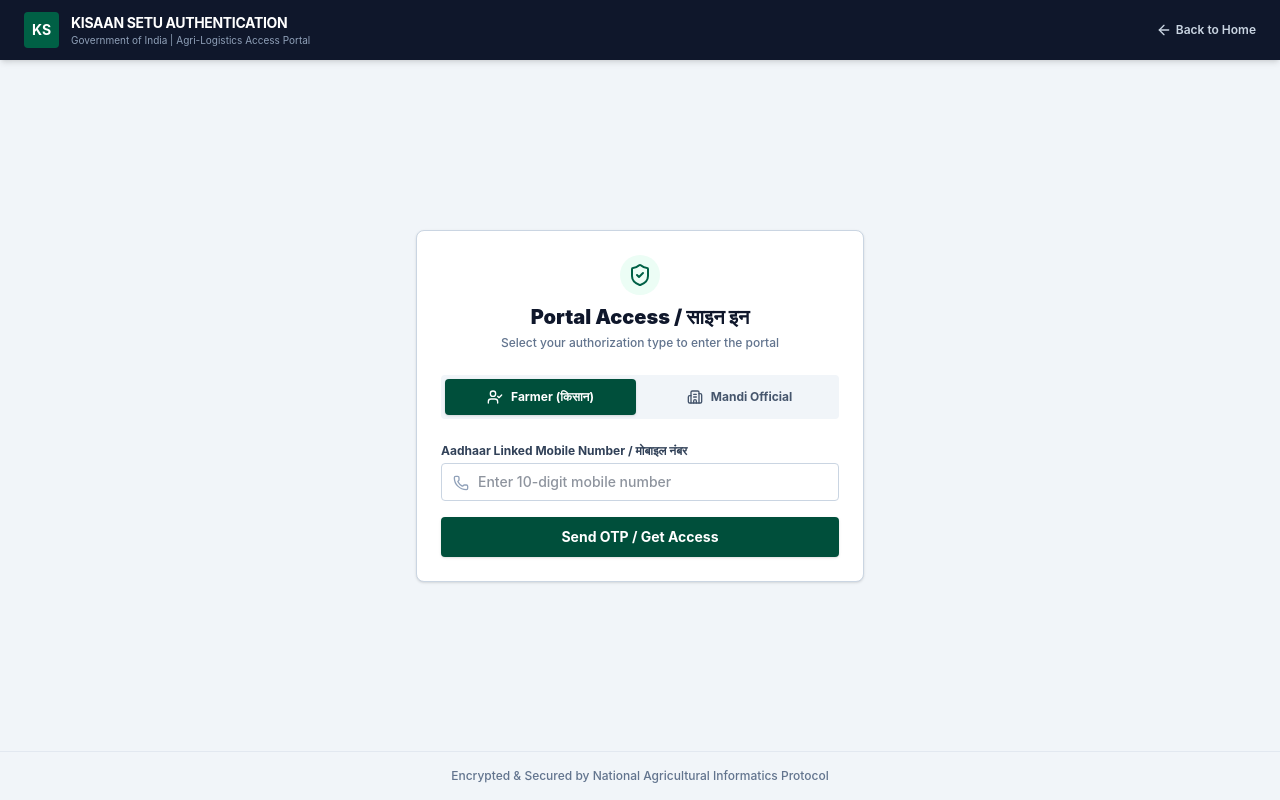
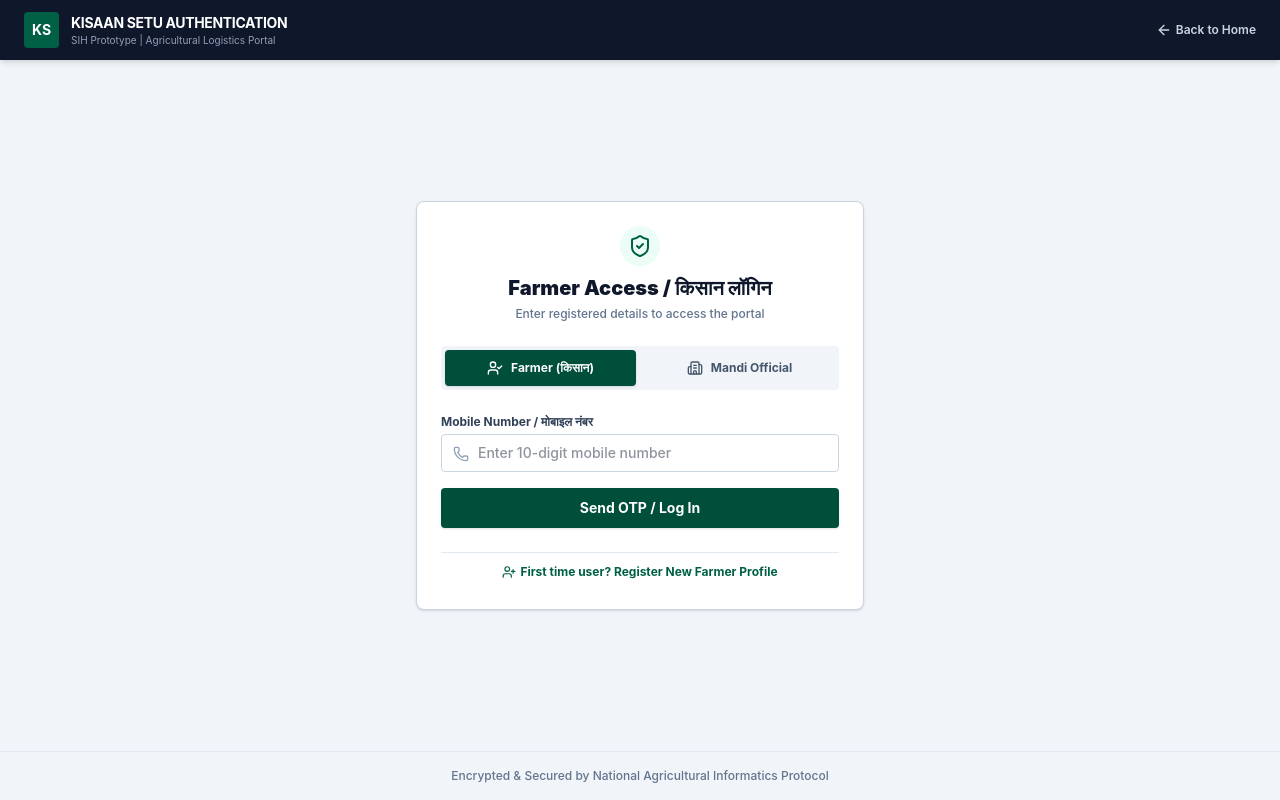
Before and after one commit to ARMKnight28/Kisaan-Setu, a React app in the folder frontend/: page /login in a window 1280 px wide. Built offline with nearby package versions, Linux system fonts and the light colour scheme; the HTML template or start-up script is replaced by a standard one.

Commit message:
Add manual farmer registration toggle to Login page

```diff
--- a/frontend/src/pages/Login.jsx
+++ b/frontend/src/pages/Login.jsx
@@ -1,6 +1,6 @@
 import { useState } from 'react';
 import { useNavigate, useSearchParams } from 'react-router-dom';
-import { ShieldCheck, UserCheck, Building2, Lock, Phone, ArrowLeft } from 'lucide-react';
+import { ShieldCheck, UserCheck, Building2, Lock, Phone, ArrowLeft, UserPlus } from 'lucide-react';
 
 export default function Login() {
   const [searchParams] = useSearchParams();
@@ -8,16 +8,27 @@ export default function Login() {
   const initialRole = searchParams.get('role') === 'official' ? 'official' : 'farmer';
 
   const [role, setRole] = useState(initialRole);
+  const [isRegistering, setIsRegistering] = useState(false); // Toggle between Login & Registration
+
+  // Form States
   const [mobile, setMobile] = useState('');
+  const [fullName, setFullName] = useState('');
+  const [idNumber, setIdNumber] = useState('');
+  const [district, setDistrict] = useState('');
   const [officerId, setOfficerId] = useState('');
   const [password, setPassword] = useState('');
 
-  const handleLogin = (e) => {
+  const handleLoginOrRegister = (e) => {
     e.preventDefault();
     localStorage.setItem('auth_token', 'demo-token-12345');
     localStorage.setItem('user_role', role);
 
     if (role === 'farmer') {
+      // Save farmer profile locally for demo
+      if (isRegistering) {
+        localStorage.setItem('farmer_name', fullName);
+        localStorage.setItem('farmer_district', district);
+      }
       navigate('/farmer/dashboard');
     } else {
       navigate('/admin/dashboard');
@@ -27,13 +38,13 @@ export default function Login() {
   return (
     <div className="min-h-screen bg-slate-100 flex flex-col justify-between font-sans text-slate-800">
 
-      {/* Top Utility Header */}
+      {/* Top Header */}
       <div className="bg-slate-900 text-white px-6 py-3 flex justify-between items-center shadow-md">
         <div className="flex items-center space-x-3">
           <div className="bg-emerald-800 text-white font-bold p-2 rounded text-sm">KS</div>
           <div>
             <h1 className="font-bold text-sm tracking-tight">KISAAN SETU AUTHENTICATION</h1>
-            <p className="text-[10px] text-slate-400">Government of India | Agri-Logistics Access Portal</p>
+            <p className="text-[10px] text-slate-400">SIH Prototype | Agricultural Logistics Portal</p>
           </div>
         </div>
         <button
@@ -44,21 +55,25 @@ export default function Login() {
         </button>
       </div>
 
-      {/* Main Login Card */}
+      {/* Main Form Card */}
       <div className="max-w-md w-full mx-auto my-8 p-6 bg-white border border-slate-300 rounded-lg shadow-sm space-y-6">
         <div className="text-center space-y-1">
           <div className="inline-flex p-2 bg-emerald-50 text-emerald-800 rounded-full mb-2">
             <ShieldCheck className="w-6 h-6" />
           </div>
-          <h2 className="text-xl font-black text-slate-900">Portal Access / साइन इन</h2>
-          <p className="text-xs text-slate-500 font-medium">Select your authorization type to enter the portal</p>
+          <h2 className="text-xl font-black text-slate-900">
+            {role === 'farmer' ? (isRegistering ? 'New Farmer Registration' : 'Farmer Access / किसान लॉगिन') : 'Mandi Officer Access'}
+          </h2>
+          <p className="text-xs text-slate-500 font-medium">
+            {isRegistering ? 'Enter your details to create a new profile' : 'Enter registered details to access the portal'}
+          </p>
         </div>
 
         {/* Role Switcher Tabs */}
         <div className="grid grid-cols-2 gap-2 p-1 bg-slate-100 rounded text-xs font-bold">
           <button
             type="button"
-            onClick={() => setRole('farmer')}
+            onClick={() => { setRole('farmer'); setIsRegistering(false); }}
             className={`py-2.5 rounded flex items-center justify-center space-x-2 transition ${
               role === 'farmer' ? 'bg-emerald-900 text-white shadow-sm' : 'text-slate-600 hover:text-slate-900'
             }`}
@@ -69,7 +84,7 @@ export default function Login() {
 
           <button
             type="button"
-            onClick={() => setRole('official')}
+            onClick={() => { setRole('official'); setIsRegistering(false); }}
             className={`py-2.5 rounded flex items-center justify-center space-x-2 transition ${
               role === 'official' ? 'bg-slate-900 text-white shadow-sm' : 'text-slate-600 hover:text-slate-900'
             }`}
@@ -80,11 +95,61 @@ export default function Login() {
         </div>
 
         {/* Form Inputs */}
-        <form onSubmit={handleLogin} className="space-y-4">
+        <form onSubmit={handleLoginOrRegister} className="space-y-4">
+
           {role === 'farmer' ? (
+            <>
+              {/* Registration Extra Fields */}
+              {isRegistering && (
+                <>
                   <div>
                     <label className="block text-xs font-bold text-slate-700 mb-1">
-                Aadhaar Linked Mobile Number / मोबाइल नंबर
+                      Full Name / पूरा नाम
+                    </label>
+                    <input
+                      type="text"
+                      required
+                      placeholder="e.g. Ramesh Kumar"
+                      value={fullName}
+                      onChange={(e) => setFullName(e.target.value)}
+                      className="w-full px-3 py-2 border border-slate-300 rounded text-sm focus:outline-none focus:border-emerald-800 font-medium"
+                    />
+                  </div>
+
+                  <div>
+                    <label className="block text-xs font-bold text-slate-700 mb-1">
+                      Aadhaar / Farmer Identification No.
+                    </label>
+                    <input
+                      type="text"
+                      required
+                      placeholder="Enter 12-digit ID or Aadhaar number"
+                      value={idNumber}
+                      onChange={(e) => setIdNumber(e.target.value)}
+                      className="w-full px-3 py-2 border border-slate-300 rounded text-sm focus:outline-none focus:border-emerald-800 font-medium"
+                    />
+                  </div>
+
+                  <div>
+                    <label className="block text-xs font-bold text-slate-700 mb-1">
+                      District / जिला
+                    </label>
+                    <input
+                      type="text"
+                      required
+                      placeholder="e.g. Ludhiana, Punjab"
+                      value={district}
+                      onChange={(e) => setDistrict(e.target.value)}
+                      className="w-full px-3 py-2 border border-slate-300 rounded text-sm focus:outline-none focus:border-emerald-800 font-medium"
+                    />
+                  </div>
+                </>
+              )}
+
+              {/* Mobile Number Field (Common for both) */}
+              <div>
+                <label className="block text-xs font-bold text-slate-700 mb-1">
+                  Mobile Number / मोबाइल नंबर
                 </label>
                 <div className="relative">
                   <Phone className="w-4 h-4 text-slate-400 absolute left-3 top-3" />
@@ -98,8 +163,10 @@ export default function Login() {
                   />
                 </div>
               </div>
+            </>
           ) : (
             <>
+              {/* Official Credentials */}
               <div>
                 <label className="block text-xs font-bold text-slate-700 mb-1">
                   Officer ID / APMC Identifier
@@ -142,9 +209,31 @@ export default function Login() {
               role === 'farmer' ? 'bg-emerald-900 hover:bg-emerald-950' : 'bg-slate-900 hover:bg-black'
             }`}
           >
-            {role === 'farmer' ? 'Send OTP / Get Access' : 'Authorize Official Access'}
+            {role === 'farmer'
+              ? (isRegistering ? 'Register & Generate Profile' : 'Send OTP / Log In')
+              : 'Authorize Official Access'}
           </button>
         </form>
+
+        {/* Toggle between Sign In / Registration for Farmers */}
+        {role === 'farmer' && (
+          <div className="text-center pt-2 border-t border-slate-200">
+            <button
+              type="button"
+              onClick={() => setIsRegistering(!isRegistering)}
+              className="text-xs font-bold text-emerald-800 hover:underline inline-flex items-center gap-1"
+            >
+              {isRegistering ? (
+                <span>Already registered? Sign In with Mobile OTP</span>
+              ) : (
+                <>
+                  <UserPlus className="w-3.5 h-3.5" />
+                  <span>First time user? Register New Farmer Profile</span>
+                </>
+              )}
+            </button>
+          </div>
+        )}
       </div>
 
       {/* Footer */}
```
Lines whose indentation alone changed are shown as unchanged.
